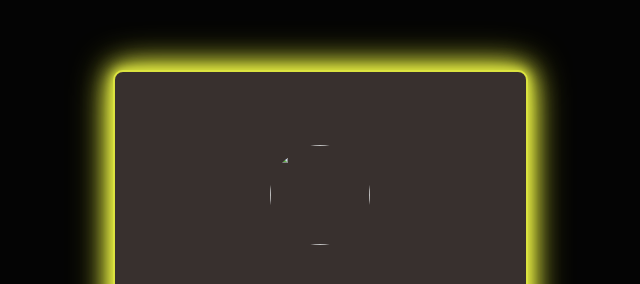
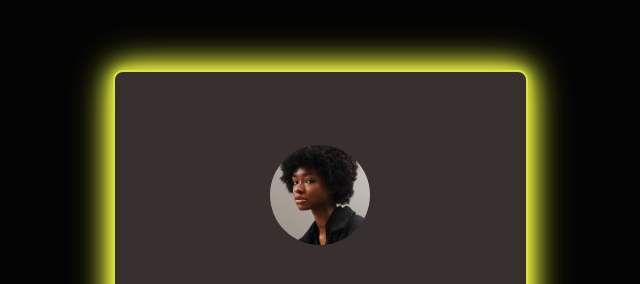
Before and after one commit to Bri-elle/socialProfileLinks_-1, a plain HTML site: page index.html in a window 1280 px wide. Shown: the top 284 px of the page, without its empty margins (320-960 px from the left). Drawn offline with Linux system fonts and the light colour scheme.

Commit message:
Update index.html

```diff
--- a/index.html
+++ b/index.html
@@ -11,7 +11,7 @@
 
   <div id="main container">
     <!--Image-->
-    <img src="assets/images/avatar-jessica.jpeg" >
+    <img src="SocialLink/assets/images/avatar-jessica.jpeg" >
 
     <!-- Heading -->
     <h1> Jessica Randall </h1>
```
